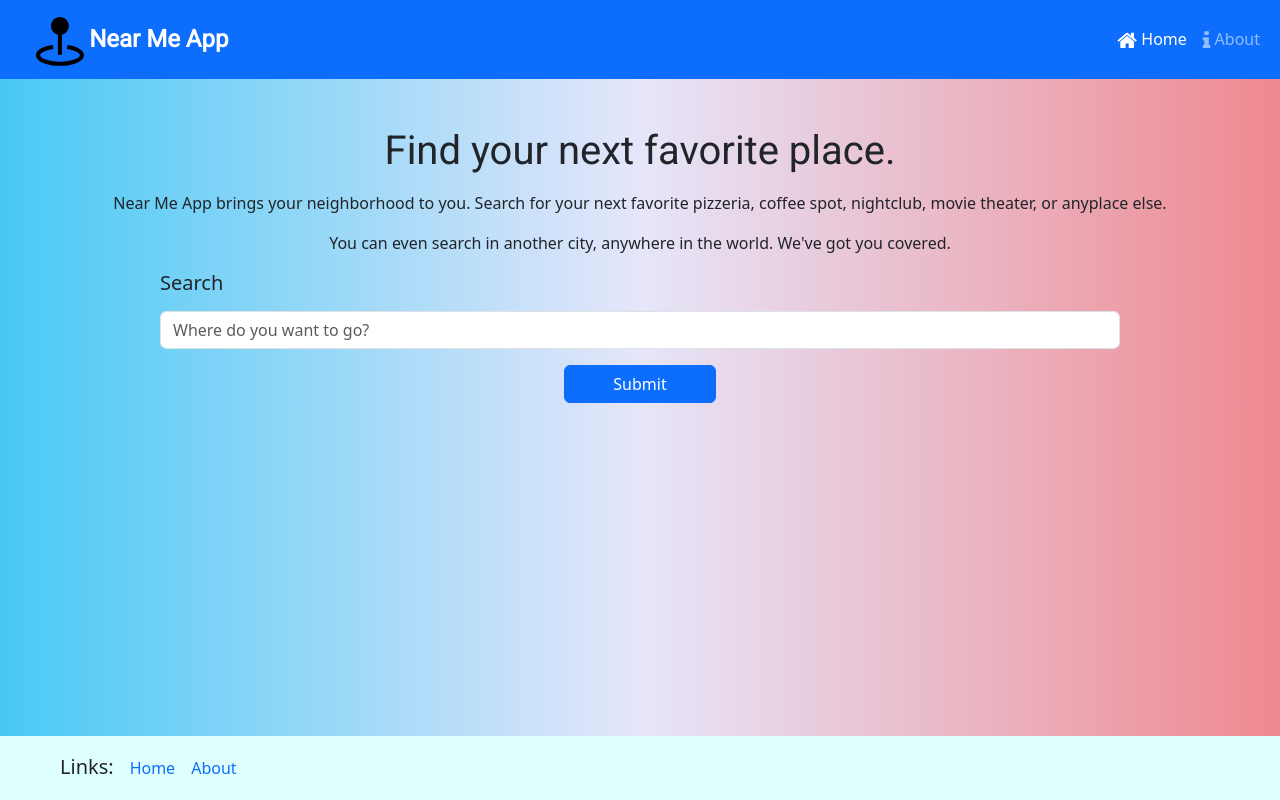
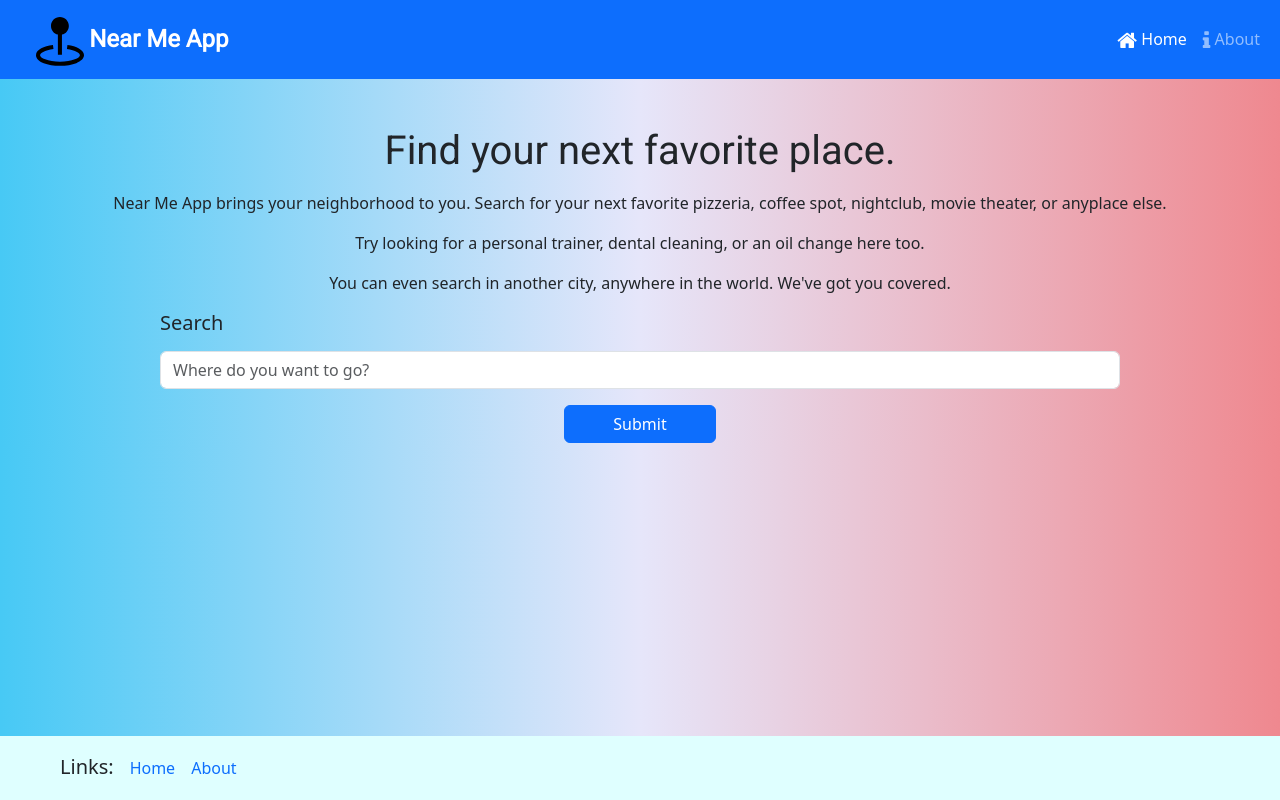
Before and after one commit to janbalangue/near-me-app, a React (Create React App) app: page / in a window 1280 px wide. Built offline with nearby package versions, Linux system fonts and the light colour scheme.

Commit message:
Change HomePage text

```diff
--- a/src/pages/HomePage.js
+++ b/src/pages/HomePage.js
@@ -16,6 +16,10 @@ const HomePage = () => {
         else.
       </p>
       <p className={paragraphStyle}>
+        Try looking for a personal trainer, dental cleaning, or an oil change
+        here too.
+      </p>
+      <p className={paragraphStyle}>
         You can even search in another city, anywhere in the world. We've got
         you covered.
       </p>
```
